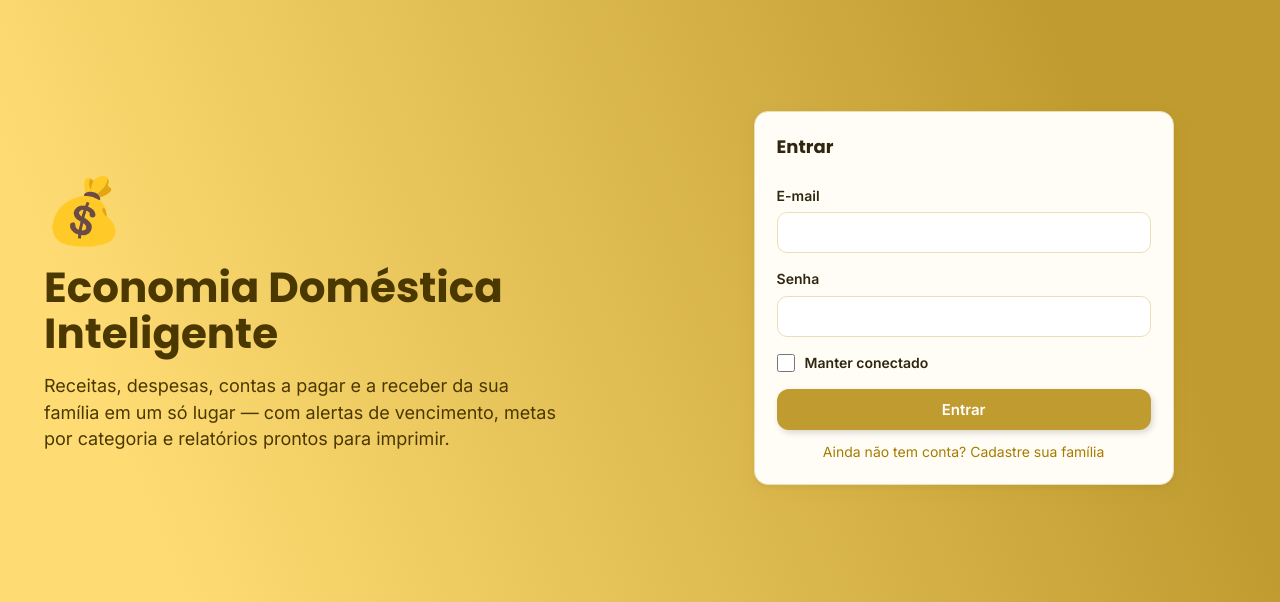
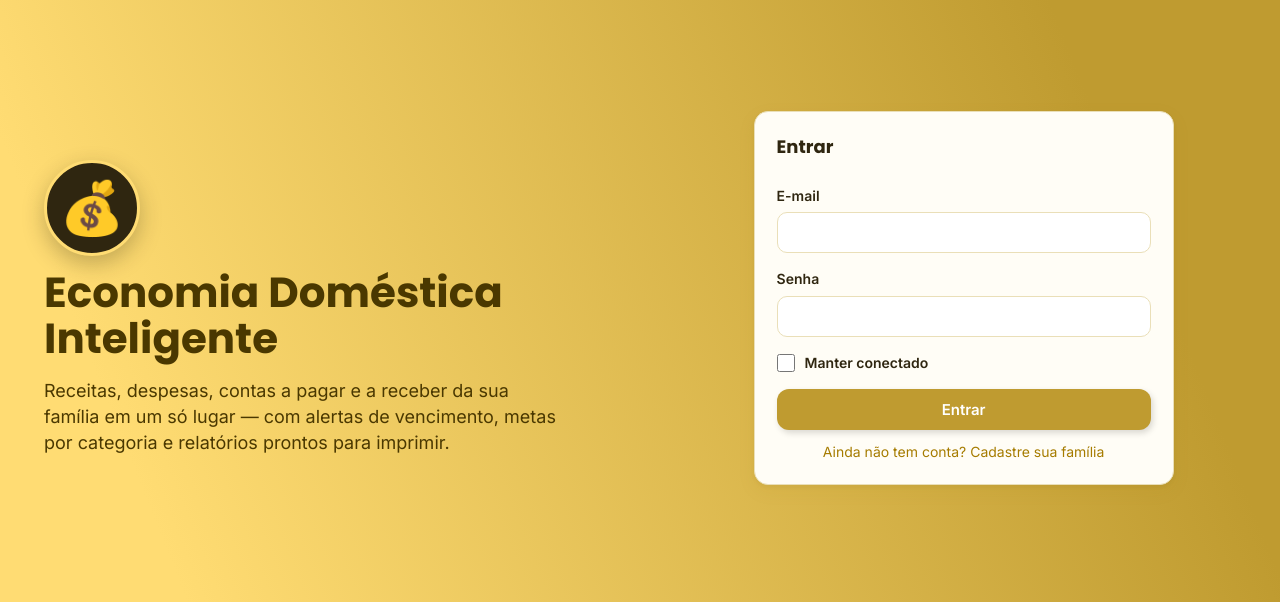
Before and after one commit to inaciowagner/economia-domestica-inteligente, a Flask app: a page that uses app/templates/base.html in a window 1280 px wide. Shown: the top 602 px of the page. Run offline with Flask 3, Linux system fonts and the light colour scheme; some libraries are stand-ins or nearby versions.

Commit message:
Estiliza o ícone da tela de login e ignora arquivos de backup do editor
Co-Authored-By: Claude Opus 5.5 <noreply@anthropic.com>

```diff
--- a/app/static/css/estilo.css
+++ b/app/static/css/estilo.css
@@ -221,8 +221,20 @@ input[type="color"].formulario-entrada { height: 44px; padding: 4px; }
 /* ----------------------------------------------------------- acesso (login / criar conta) */
 .pagina-acesso { background: linear-gradient(68.15deg, var(--ouro-100) 16.62%, var(--ouro-700) 85.61%); }
 .acesso { display: grid; grid-template-columns: 1.1fr 1fr; gap: 48px; align-items: center; min-height: 70vh; }
-.acesso-icone { font-size: 64px; }
-.acesso-titulo { font-family: var(--fonte-titulo); font-size: 42px; color: #4a3800; line-height: 1.1; margin: 8px 0 16px; }
+.acesso-icone {
+    display: inline-flex;
+    align-items: center;
+    justify-content: center;
+    width: 96px;
+    height: 96px;
+    border-radius: 50%;
+    font-size: 52px;
+    line-height: 1;
+    background: var(--texto);
+    border: 3px solid var(--ouro-100);
+    box-shadow: 0 8px 22px rgba(47, 38, 16, .28);
+}
+.acesso-titulo { font-family: var(--fonte-titulo); font-size: 42px; color: #4a3800; line-height: 1.1; margin: 14px 0 16px; }
 .acesso-texto { font-size: 18px; color: #4a3800; max-width: 46ch; }
 .acesso-formulario { display: flex; flex-direction: column; gap: 12px; max-width: 420px; width: 100%; justify-self: center; }
 .acesso-link { text-align: center; font-size: 14px; color: var(--ouro-900); }
@@ -366,6 +378,7 @@ input[type="color"].formulario-entrada { height: 44px; padding: 4px; }
     .conteudo { padding: 20px 16px 40px; }
     .grade-2, .formulario-grade, .acesso { grid-template-columns: 1fr; }
     .acesso { gap: 24px; min-height: auto; }
+    .acesso-icone { width: 80px; height: 80px; font-size: 42px; }
     .acesso-titulo { font-size: 30px; }
     .pagina-titulo { font-size: 24px; }
     .alerta-item { grid-template-columns: 1fr auto; }
```
Also changed, not shown: 1 other file.
